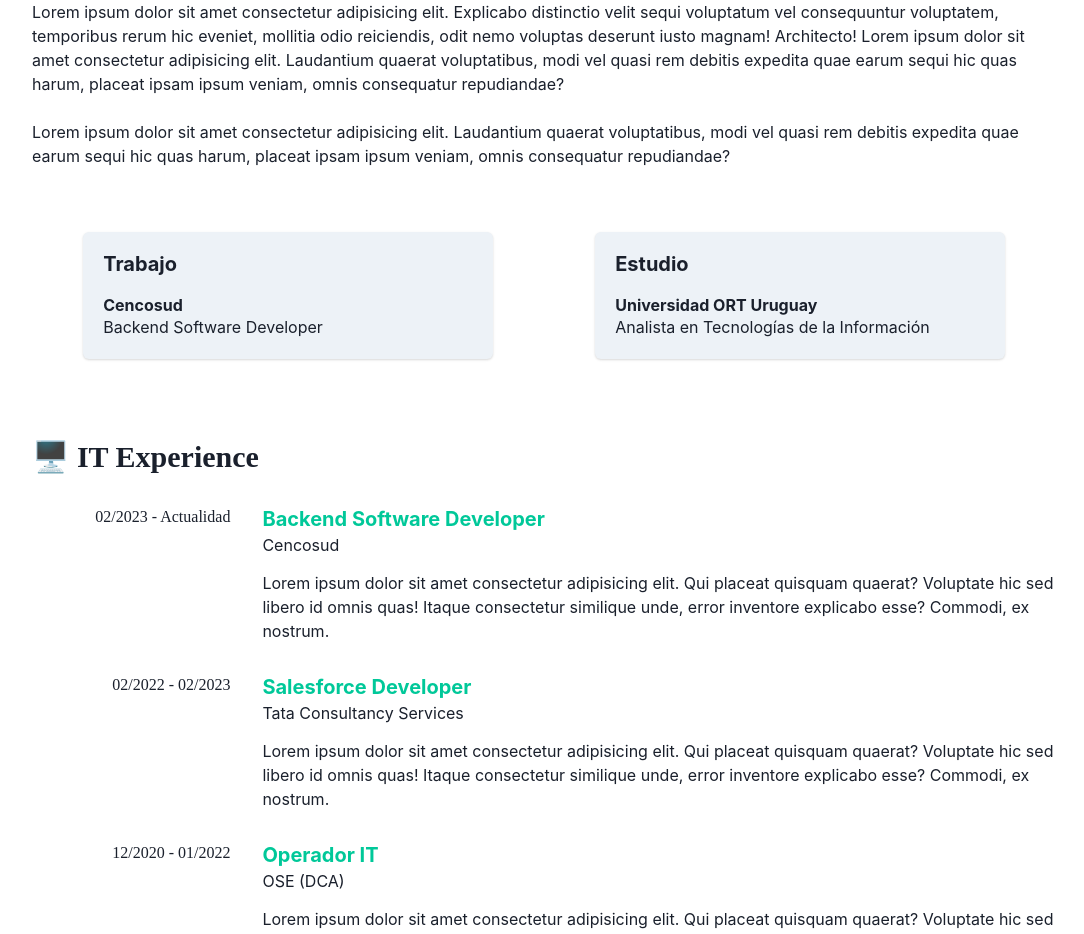
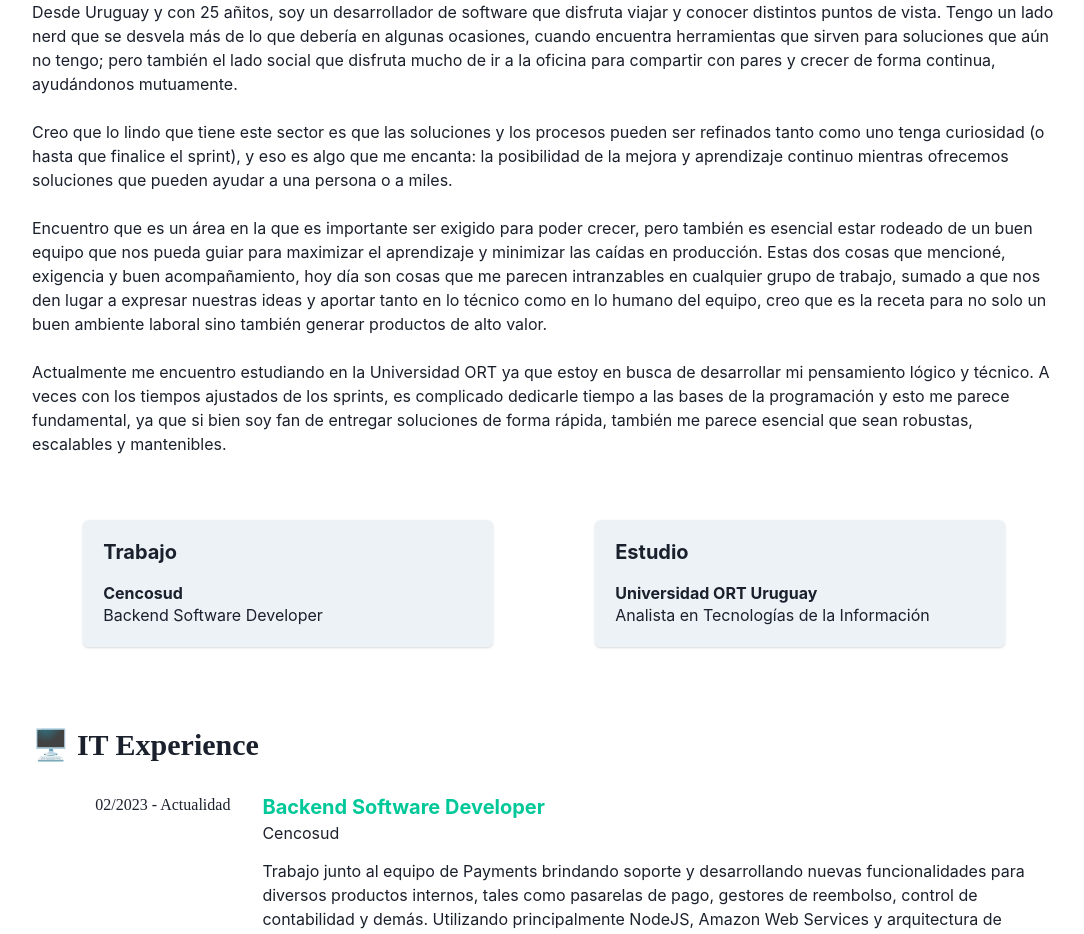
Before and after one commit to joaquinzxy/dev-portfolio, a React (Vite) app: page / in a window 1280 px wide. Shown: the part 860-1794 px from the top of the page, without its empty margins (96-1180 px from the left). Built offline with nearby package versions, Linux system fonts and the light colour scheme; a web font is replaced by a local one.

Commit message:
contact section added

```diff
--- a/src/components/sections/About.jsx
+++ b/src/components/sections/About.jsx
@@ -23,16 +23,39 @@
           🙋‍♂️ About me
         </Heading>
         <p>
-          Lorem ipsum dolor sit amet consectetur adipisicing elit. Explicabo
-          distinctio velit sequi voluptatum vel consequuntur voluptatem,
-          temporibus rerum hic eveniet, mollitia odio reiciendis, odit nemo
-          voluptas deserunt iusto magnam! Architecto! Lorem ipsum dolor sit amet consectetur adipisicing elit. Laudantium
-          quaerat voluptatibus, modi vel quasi rem debitis expedita quae earum
-          sequi hic quas harum, placeat ipsam ipsum veniam, omnis consequatur
-          repudiandae?
+          Desde Uruguay y con 25 añitos, soy un desarrollador de software que
+          disfruta viajar y conocer distintos puntos de vista. Tengo un lado
+          nerd que se desvela más de lo que debería en algunas ocasiones, cuando
+          encuentra herramientas que sirven para soluciones que aún no tengo;
+          pero también el lado social que disfruta mucho de ir a la oficina para
+          compartir con pares y crecer de forma continua, ayudándonos
+          mutuamente.
         </p>
         <p>
-        Lorem ipsum dolor sit amet consectetur adipisicing elit. Laudantium quaerat voluptatibus, modi vel quasi rem debitis expedita quae earum sequi hic quas harum, placeat ipsam ipsum veniam, omnis consequatur repudiandae?
+          Creo que lo lindo que tiene este sector es que las soluciones y los
+          procesos pueden ser refinados tanto como uno tenga curiosidad (o hasta
+          que finalice el sprint), y eso es algo que me encanta: la posibilidad
+          de la mejora y aprendizaje continuo mientras ofrecemos soluciones que
+          pueden ayudar a una persona o a miles.
+        </p>
+        <p>
+          Encuentro que es un área en la que es importante ser exigido para
+          poder crecer, pero también es esencial estar rodeado de un buen equipo
+          que nos pueda guiar para maximizar el aprendizaje y minimizar las
+          caídas en producción. Estas dos cosas que mencioné, exigencia y buen
+          acompañamiento, hoy día son cosas que me parecen intranzables en
+          cualquier grupo de trabajo, sumado a que nos den lugar a expresar
+          nuestras ideas y aportar tanto en lo técnico como en lo humano del
+          equipo, creo que es la receta para no solo un buen ambiente laboral
+          sino también generar productos de alto valor.
+        </p>
+        <p>
+          Actualmente me encuentro estudiando en la Universidad ORT ya que estoy
+          en busca de desarrollar mi pensamiento lógico y técnico. A veces con
+          los tiempos ajustados de los sprints, es complicado dedicarle tiempo a
+          las bases de la programación y esto me parece fundamental, ya que si
+          bien soy fan de entregar soluciones de forma rápida, también me parece
+          esencial que sean robustas, escalables y mantenibles.
         </p>
       </Box>
       <Box
--- a/src/components/sections/Experience.jsx
+++ b/src/components/sections/Experience.jsx
@@ -9,19 +9,19 @@
       position: 'Backend Software Developer',
       company: 'Cencosud',
       dates: '02/2023 - Actualidad',
-      description: 'Lorem ipsum dolor sit amet consectetur adipisicing elit. Qui placeat quisquam quaerat? Voluptate hic sed libero id omnis quas! Itaque consectetur similique unde, error inventore explicabo esse? Commodi, ex nostrum.'
+      description: 'Trabajo junto al equipo de Payments brindando soporte y desarrollando nuevas funcionalidades para diversos productos internos, tales como pasarelas de pago, gestores de reembolso, control de contabilidad y demás. Utilizando principalmente NodeJS, Amazon Web Services y arquitectura de microservicios.'
     },
     {
       position: 'Salesforce Developer',
       company: 'Tata Consultancy Services',
       dates: '02/2022 - 02/2023',
-      description: 'Lorem ipsum dolor sit amet consectetur adipisicing elit. Qui placeat quisquam quaerat? Voluptate hic sed libero id omnis quas! Itaque consectetur similique unde, error inventore explicabo esse? Commodi, ex nostrum.'
+      description: 'Desarrollé funcionalidades a medida en Salesforce para clientes externos de la compañía, así como también brindé soporte a productos existentes. Trabajé utilizando principalmente Apex y Lightning Web Components.'
     },
     {
       position: 'Operador IT',
       company: 'OSE (DCA)',
       dates: '12/2020 - 01/2022',
-      description: 'Lorem ipsum dolor sit amet consectetur adipisicing elit. Qui placeat quisquam quaerat? Voluptate hic sed libero id omnis quas! Itaque consectetur similique unde, error inventore explicabo esse? Commodi, ex nostrum.'
+      description: 'Realizaba el monitoreo y ejecución de distintos procesos batch encargados de generar la facturación de los servicios de OSE para su posterior impresión'
     },
   ]
 
--- a/src/components/sections/Hero.jsx
+++ b/src/components/sections/Hero.jsx
@@ -137,10 +137,10 @@
           Sofware Developer
         </Heading>
         <Heading as="p" size={'md'} fontWeight={'300'}>
-          Lorem ipsum dolor sit amet consectetur adipisicing elit. A, molestiae
-          molestias! Voluptas dolorum iure molestias fuga beatae debitis
-          doloremque! Ipsum reprehenderit incidunt itaque vitae praesentium
-          ipsam aperiam delectus similique obcaecati.
+          Apasionado por el desarrollo y la tecnología 👨‍💻
+        </Heading>
+        <Heading as="p" size={'md'} fontWeight={'300'}>
+        Me encanta resolver problemas y desarrollar soluciones que no solo cumplan con su propósito, sino que también lo hagan de la manera más óptima ✨
         </Heading>
         <Box mt={'8rem'}>
           <Box
--- a/src/components/sections/Studies.jsx
+++ b/src/components/sections/Studies.jsx
@@ -10,21 +10,18 @@
       company: 'ORT University',
       dates: '2023 - Now',
       status: 'Estimating Graduation: 2026',
-      description: 'Lorem ipsum dolor sit amet consectetur adipisicing elit. Qui placeat quisquam quaerat? Voluptate hic sed libero id omnis quas! Itaque consectetur similique unde, error inventore explicabo esse? Commodi, ex nostrum.'
     },
     {
       position: 'Certified Tech Developer',
       company: 'Digital House',
       dates: '2022 - 2023',
       status: 'Not Completed',
-      description: 'Lorem ipsum dolor sit amet consectetur adipisicing elit. Qui placeat quisquam quaerat? Voluptate hic sed libero id omnis quas! Itaque consectetur similique unde, error inventore explicabo esse? Commodi, ex nostrum.'
     },
     {
       position: 'IT Technician',
       company: 'ESI - Buceo',
       status: 'Completed',
       dates: '2014 - 2018',
-      description: 'Lorem ipsum dolor sit amet consectetur adipisicing elit. Qui placeat quisquam quaerat? Voluptate hic sed libero id omnis quas! Itaque consectetur similique unde, error inventore explicabo esse? Commodi, ex nostrum.'
     },
   ]
 
```
